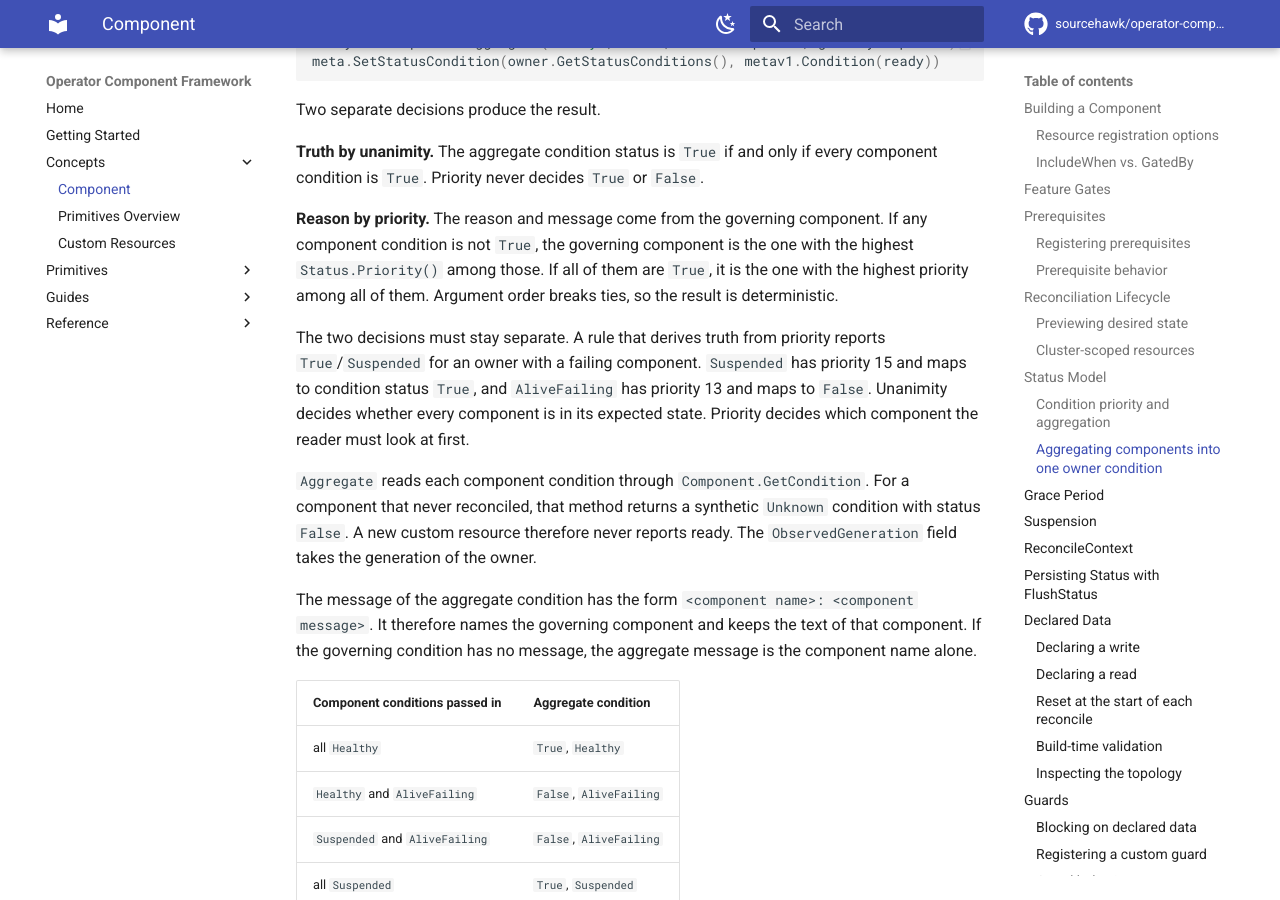
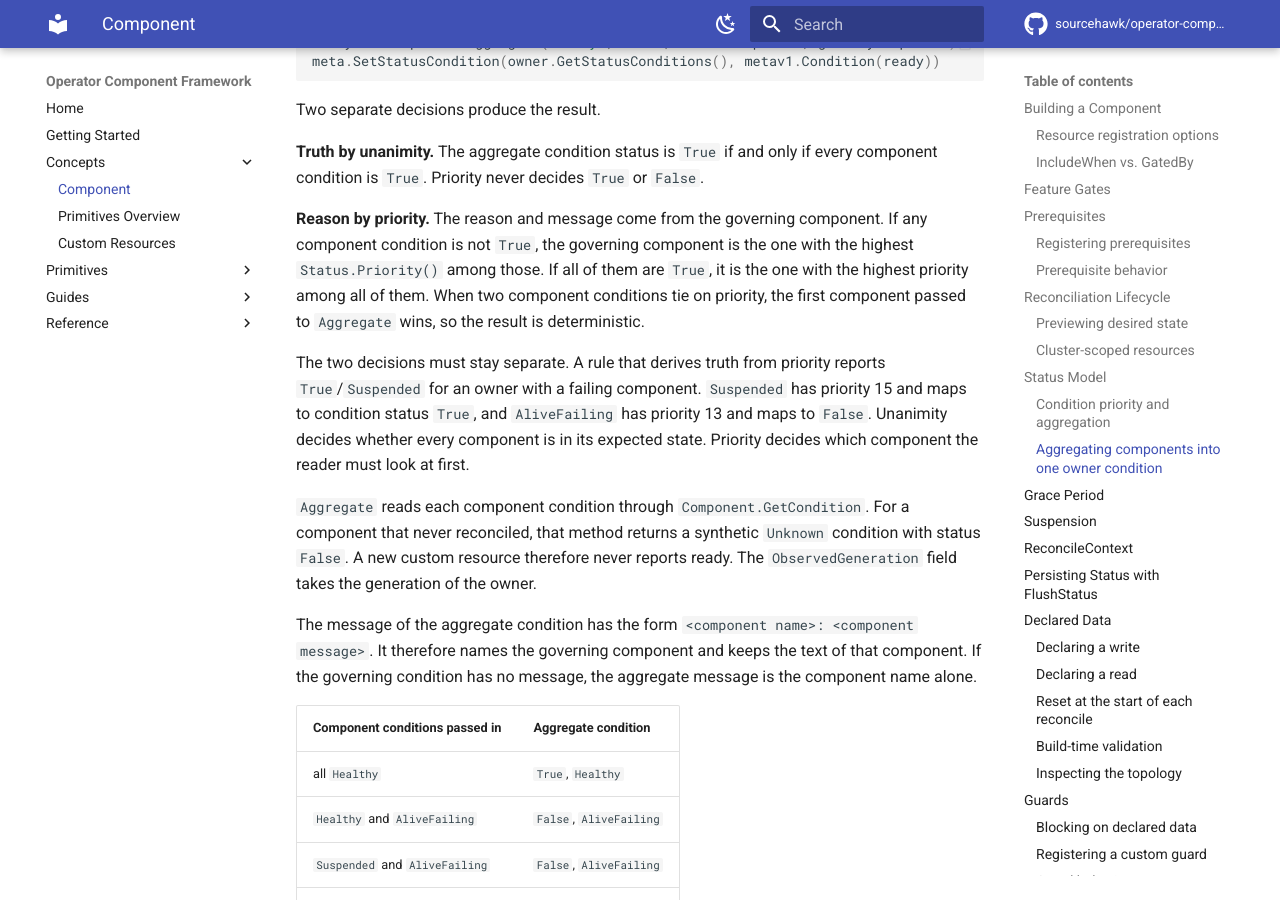
Before and after one commit to sourcehawk/operator-component-framework, an MkDocs documentation site: the page built from docs/component.md, in a window 1280 px wide and 900 px high, scrolled down 13660 px. Built offline with MkDocs 1.6.1 and Material for MkDocs 9.7.7, drawn with Linux system fonts in a browser that asks for light colours; comment, search, counter and statistics services are not loaded.

Commit message:
docs(component): state which component wins a priority tie
"Argument order breaks ties" said the result was deterministic without
saying which way, so a reader could not predict the aggregate message.
The code keeps the incumbent, so the first component passed wins. Say
that in the GoDoc and in docs/component.md, and name the direction in
the two tie test cases instead of the fact of determinism.

Co-Authored-By: Claude Opus 5 (1M context) <noreply@anthropic.com>

```diff
--- a/docs/component.md
+++ b/docs/component.md
@@ -469,7 +469,8 @@ Priority never decides `True` or `False`.
 
 **Reason by priority.** The reason and message come from the governing component. If any component condition is not
 `True`, the governing component is the one with the highest `Status.Priority()` among those. If all of them are `True`,
-it is the one with the highest priority among all of them. Argument order breaks ties, so the result is deterministic.
+it is the one with the highest priority among all of them. When two component conditions tie on priority, the first
+component passed to `Aggregate` wins, so the result is deterministic.
 
 The two decisions must stay separate. A rule that derives truth from priority reports `True`/`Suspended` for an owner
 with a failing component. `Suspended` has priority 15 and maps to condition status `True`, and `AliveFailing` has
```
Also changed, not shown: plugin/skills/building-components/references/component.md (+2 -1 lines), 2 other files.
